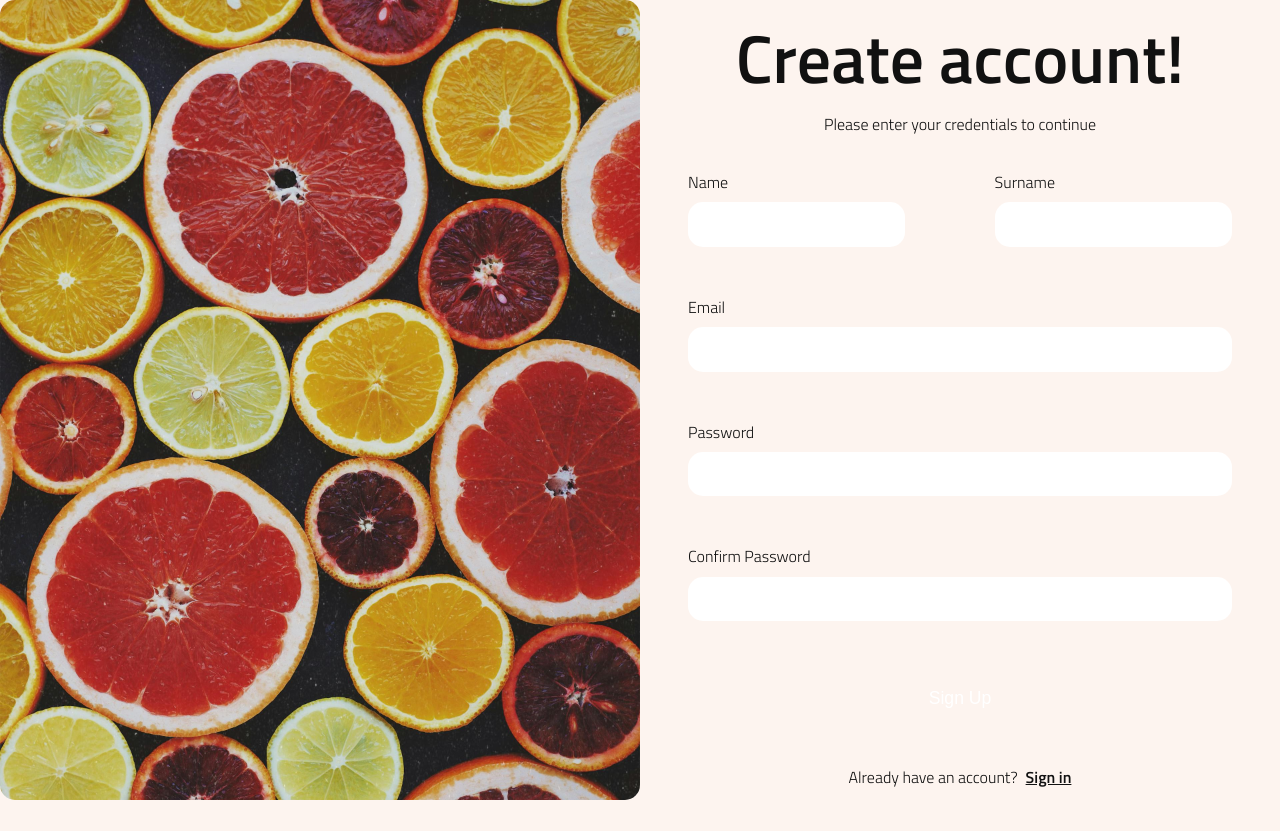
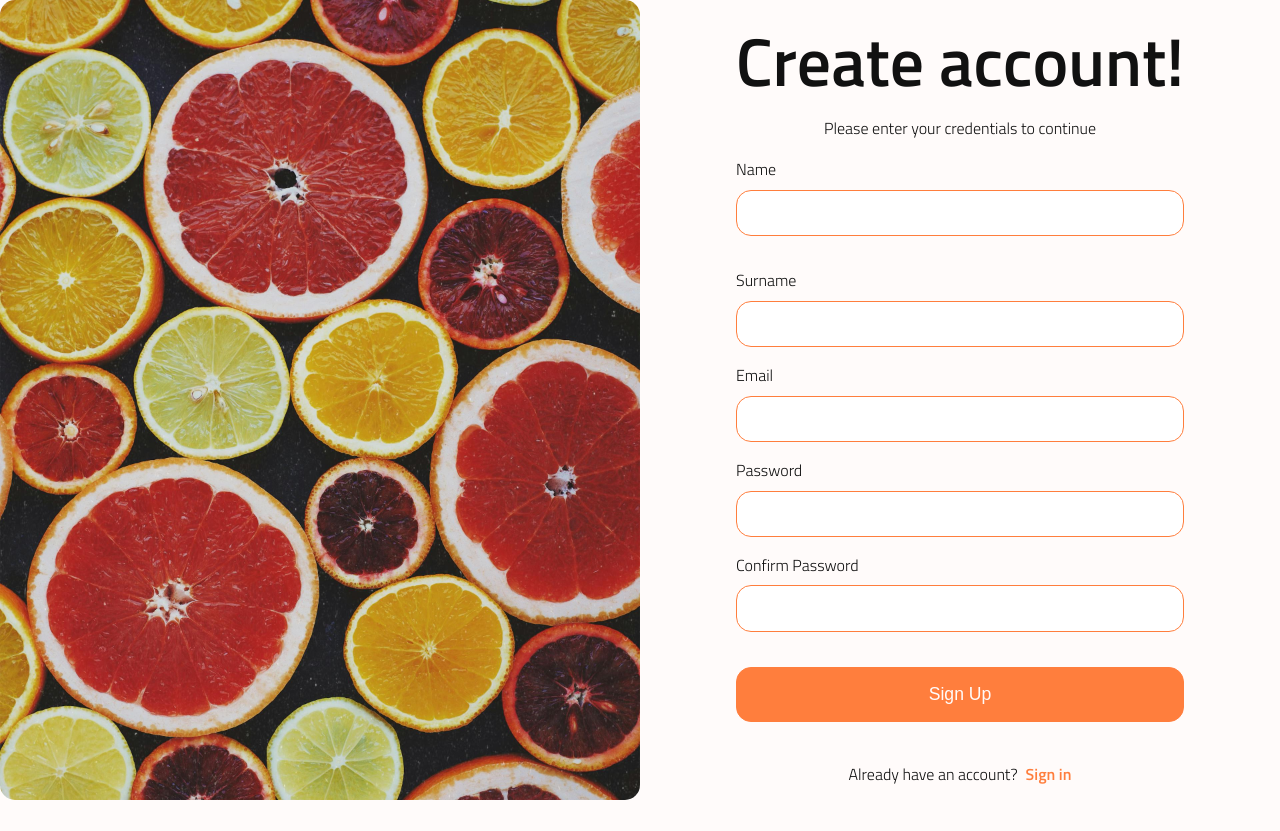
Before and after one commit to hamxy/NutriChef-client, a React (Vite) app: page /auth/register in a window 1280 px wide. Built offline with nearby package versions, Linux system fonts and the light colour scheme.

Commit message:
add Button and Theme Provider

```diff
--- a/src/App.jsx
+++ b/src/App.jsx
@@ -1,8 +1,14 @@
 import { RouterProvider } from "react-router-dom";
 import router from "./routes/indexRoute";
+import { ThemeProvider } from "styled-components";
+import { theme } from "./styles/theme";
 
 function App() {
-  return <RouterProvider router={router} />;
+  return (
+    <ThemeProvider theme={theme}>
+      <RouterProvider router={router} />
+    </ThemeProvider>
+  );
 }
 
 export default App;
--- /dev/null
+++ b/src/components/Common/Button.jsx
@@ -0,0 +1,30 @@
+import styled from "styled-components";
+
+const StyledButton = styled.button`
+  background-color: var(--color-primary);
+  border: 1px solid var(--color-primary);
+  margin-top: 0;
+  border-radius: 15px;
+  color: var(--color-text-white);
+  padding: 1rem 0;
+  width: 100%;
+  font-size: 1.1em;
+  font-weight: 500;
+  transition: background-color 0.3s;
+
+  &:hover {
+    cursor: pointer;
+    background-color: var(--color-secondary);
+    border: 1px solid var(--color-secondary);
+  }
+`;
+
+const Button = ({ children, type, style }) => {
+  return (
+    <StyledButton type={type} style={style}>
+      {children}
+    </StyledButton>
+  );
+};
+
+export default Button;
--- a/src/components/Common/FormField.jsx
+++ b/src/components/Common/FormField.jsx
@@ -3,7 +3,7 @@ import PropTypes from "prop-types";
 
 const Section = styled.section`
   margin: 0;
-  padding: 1em;
+  flex: 1;
   text-align: ${({ align }) => align || "left"};
 `;
 
@@ -19,7 +19,7 @@ const Input = styled.input`
   width: 100%;
   text-align: center;
   margin-top: 0.5em;
-  border: 1px solid var(--color-orange);
+  border: 1px solid var(--color-primary);
   border-radius: 15px;
 
   &:focus {
@@ -27,7 +27,16 @@ const Input = styled.input`
   }
 `;
 
-const FormField = ({ label, type, name, id, value, onChange, required }) => {
+const FormField = ({
+  label,
+  type,
+  name,
+  id,
+  value,
+  onChange,
+  required,
+  autoComplete,
+}) => {
   return (
     <Section>
       <Label htmlFor={id}>{label}</Label>
@@ -38,6 +47,7 @@ const FormField = ({ label, type, name, id, value, onChange, required }) => {
         value={value}
         onChange={onChange}
         required={required}
+        autoComplete={autoComplete}
       />
     </Section>
   );
@@ -51,6 +61,7 @@ FormField.propTypes = {
   value: PropTypes.string,
   onChange: PropTypes.func.isRequired,
   required: PropTypes.bool,
+  autoComplete: PropTypes.bool,
 };
 
 FormField.defaultProps = {
--- a/src/components/FormComponents/LoginForm.jsx
+++ b/src/components/FormComponents/LoginForm.jsx
@@ -4,6 +4,7 @@ import { Snackbar } from "@mui/joy";
 import styled from "styled-components";
 import FormField from "../Common/FormField";
 import { login } from "../../services/authService";
+import Button from "../Common/Button";
 
 const Form = styled.form`
   width: 90%;
@@ -43,26 +44,8 @@ const Link = styled.a`
 
   &.link {
     margin-left: 0.5em;
-    color: var(--color-primary-salmon);
+    color: var(--color-primary);
     font-weight: 600;
-  }
-`;
-
-const Button = styled.button`
-  background-color: var(--color-orange);
-  border: 1px solid var(--color-orange);
-  margin-top: 0;
-  border-radius: 15px;
-  color: white;
-  padding: 1rem 0;
-  width: 100%;
-  font-size: 1.1em;
-  font-weight: 500;
-  transition: background-color 0.3s;
-
-  &:hover {
-    cursor: pointer;
-    background-color: var(--color-salmon);
   }
 `;
 
--- a/src/components/FormComponents/RegisterForm.jsx
+++ b/src/components/FormComponents/RegisterForm.jsx
@@ -4,18 +4,41 @@ import { Snackbar } from "@mui/joy";
 import styled from "styled-components";
 import { register } from "../../services/authService";
 import FormField from "../Common/FormField";
+import Button from "../Common/Button";
 
 const Form = styled.form`
-  width: 90%;
+  width: 70%;
   padding: 3em auto;
+
+  @media (min-width: var(--breakpoint-tablet)) {
+    width: 70%; /* Adjust width for tablets */
+  }
+
+  @media (min-width: var(--breakpoint-desktop)) {
+    width: 60%; /* Adjust width for larger desktops */
+  }
+
+  @media (min-width: var(--breakpoint-large-desktop)) {
+    width: 50%; /* Adjust width for very large desktops */
+  }
 `;
 
 const InlineSection = styled.section`
   display: flex;
+  gap: 1em;
+  flex-direction: column;
   justify-content: space-between;
 
-  align & > div:first-child {
-    margin-right: 1em;
+  @media (min-width: ${({ theme }) => theme.breakpoints.tablet}) {
+    flex-direction: row;
+  }
+
+  @media (min-width: ${({ theme }) => theme.breakpoints.desktop}) {
+    flex-direction: column;
+  }
+
+  @media (min-width: ${({ theme }) => theme.breakpoints.largeDesktop}) {
+    flex-direction: row;
   }
 `;
 
@@ -32,26 +55,9 @@ const Link = styled.a`
 
   &.link {
     margin-left: 0.5em;
-    color: var(--color-primary-salmon);
+    color: var(--color-primary);
     font-weight: 600;
-  }
-`;
-
-const Button = styled.button`
-  margin-top: 2em;
-  background-color: var(--color-orange);
-  border: 1px solid var(--color-orange);
-  border-radius: 15px;
-  color: white;
-  padding: 1rem 0;
-  width: 100%;
-  font-size: 1.1em;
-  font-weight: 500;
-  transition: background-color 0.3s;
-
-  &:hover {
-    cursor: pointer;
-    background-color: var(--color-salmon);
+    text-decoration: none;
   }
 `;
 
@@ -62,12 +68,14 @@ function RegisterForm() {
   const [password, setPassword] = useState("");
   const [confirmPassword, setConfirmPassword] = useState("");
   const [registerFailed, setRegisterFailed] = useState(false);
+  const [message, setMessage] = useState("");
   const navigate = useNavigate();
 
   const handleSubmit = async (e) => {
     e.preventDefault();
 
     if (password !== confirmPassword) {
+      setMessage("Passwords do not match");
       setRegisterFailed(true);
       return;
     }
@@ -93,7 +101,7 @@ function RegisterForm() {
         color="warning"
         onClose={handleSnackClose}
       >
-        Registration failed. Please check your details and try again.
+        {message}
       </Snackbar>
       <InlineSection>
         <FormField
@@ -104,6 +112,7 @@ function RegisterForm() {
           value={name}
           onChange={(e) => setName(e.target.value)}
           required
+          autoComplete={false}
         />
         <FormField
           label="Surname"
@@ -113,6 +122,7 @@ function RegisterForm() {
           value={surname}
           onChange={(e) => setSurname(e.target.value)}
           required
+          autoComplete={false}
         />
       </InlineSection>
       <FormField
@@ -123,6 +133,7 @@ function RegisterForm() {
         value={email}
         onChange={(e) => setEmail(e.target.value)}
         required
+        autoComplete={false}
       />
       <FormField
         label="Password"
@@ -132,6 +143,7 @@ function RegisterForm() {
         value={password}
         onChange={(e) => setPassword(e.target.value)}
         required
+        autoComplete={false}
       />
       <FormField
         label="Confirm Password"
@@ -141,8 +153,11 @@ function RegisterForm() {
         value={confirmPassword}
         onChange={(e) => setConfirmPassword(e.target.value)}
         required
+        autoComplete={false}
       />
-      <Button type="submit">Sign Up</Button>
+      <Button type="submit" style={{ marginTop: "2em" }}>
+        Sign Up
+      </Button>
       <Section align="center">
         <p>
           Already have an account?
--- a/src/components/recipe/RecipeCreationForm.jsx
+++ b/src/components/recipe/RecipeCreationForm.jsx
@@ -12,7 +12,7 @@ import {
   TableRow,
   Paper,
 } from "@mui/material";
-import ProductSearch from "../product/ProductSearch";
+import ProductSearch from "../Product/ProductSearch";
 import { createRecipe } from "../../services/recipeService";
 
 const RecipeCreationForm = () => {
--- a/src/layouts/MainLayout.jsx
+++ b/src/layouts/MainLayout.jsx
@@ -1,5 +1,5 @@
 import { Outlet } from "react-router-dom";
-import MainNavigation from "../components/layout/header/Header";
+import MainNavigation from "../components/Layout/Header/Header";
 import { useMediaQuery } from "@mui/material";
 
 function MainLayout() {
--- a/src/pages/Login.jsx
+++ b/src/pages/Login.jsx
@@ -26,7 +26,7 @@ const Box = styled.div`
 const Aside = styled.aside`
   display: none;
 
-  @media (min-width: 900px) {
+  @media (min-width: ${({ theme }) => theme.breakpoints.desktop}) {
     display: block;
     width: 50vw;
     height: 100vh;
--- a/src/pages/RecipeExplorer.jsx
+++ b/src/pages/RecipeExplorer.jsx
@@ -1,5 +1,5 @@
 // import ProductSearch from "../components/Product/ProductSearch";
-import RecipeCreationForm from "../components/recipe/RecipeCreationForm";
+import RecipeCreationForm from "../components/Recipe/RecipeCreationForm";
 
 const RecipeExplorer = () => {
   return <RecipeCreationForm />;
--- /dev/null
+++ b/src/styles/theme.js
@@ -0,0 +1,8 @@
+export const theme = {
+  breakpoints: {
+    mobile: "600px",
+    tablet: "768px",
+    desktop: "1024px",
+    largeDesktop: "1440px",
+  },
+};
--- a/src/styles/variables.css
+++ b/src/styles/variables.css
@@ -7,25 +7,15 @@
   --font-weight-medium: 400;
   --font-weight-bold: 600;
 
-  /* Colors - for reference */
-  /* --color-orange: #ff7e3d;
-  --color-xanthous: #ffc145;
-  --color-champagne-pink: #ffe1ce;
-  --color-deep-sky-blue: #3dbeff;
-  --color-peen-blue: #151755;
-  --color-black: #111111;
-  --color-white: #fffcfa;
-  --color-light-gray: #ebebeb;
-  --color-dark-gray: #8b8b8b; */
-
   /* Light theme colors */
   --color-primary: #ff7e3d;
   --color-primary-alt: #ffc145;
-  --color-secondary: #3dbeff;
-  --color-secondary-alt: #151755;
+  --color-secondary: #fc4949;
+  --color-secondary-alt: #c5fa9d;
   --color-accent: #ffe1ce;
-  --color-background: #fdf4ef;
+  --color-background: #fffbfa;
   --color-text: #111111;
+  --color-text-white: #fffbfa;
   --color-heading: var(--color-primary);
   --color-link: var(--color-secondary);
 
@@ -56,10 +46,4 @@
     --color-heading: var(--color-primary);
     --color-link: var(--color-secondary);
   }
-
-  /* Breakpoints */
-  --breakpoint-mobile: 600px;
-  --breakpoint-tablet: 768px;
-  --breakpoint-desktop: 1024px;
-  --breakpoint-large-desktop: 1440px;
 }
```
Also changed, not shown: src/routes/indexRoute.jsx (+9 -9 lines).
